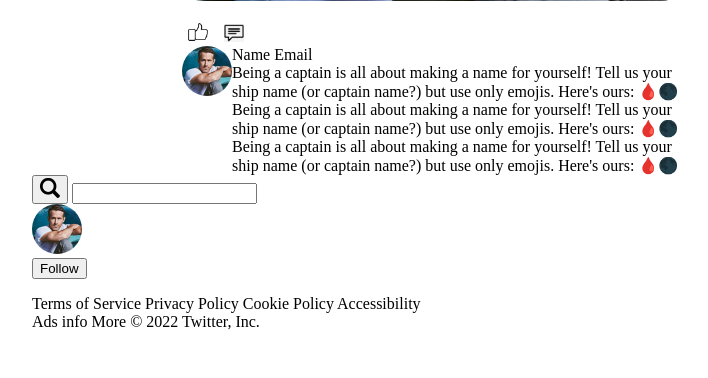
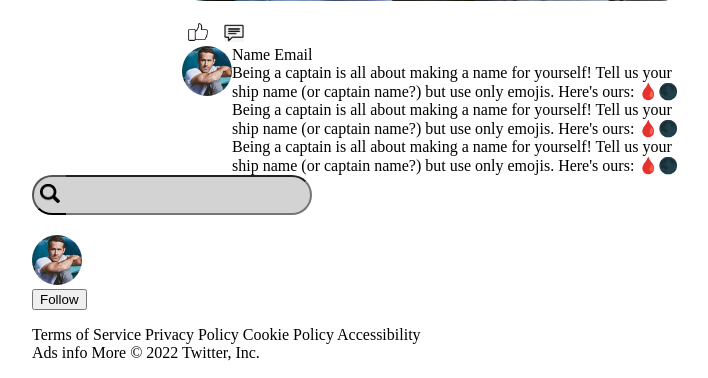
Before and after one commit to rami3rouhana/twitter-clone, a PHP site: page /twitter-feed.html in a window 1280 px wide. Shown: the part 829-1207 px from the top of the page, without its empty margins (408-1116 px from the left). Before the commit the page ends 1159 px from the top, so only its background shows below. Run offline with PHP 8.4, Linux system fonts and the light colour scheme.

Commit message:
add search bar style

```diff
--- a/style/twitter-feed.css
+++ b/style/twitter-feed.css
@@ -233,3 +233,31 @@ svg{
     display: flex;
     flex-direction: row;
 }
+
+.search-header{
+    display: flex;
+    margin-bottom: 20px;
+}
+
+#search-button{
+    border-right: 0px;
+    background-color: lightgray;
+    border-top-left-radius: 50px;
+    border-bottom-left-radius: 50px;
+    outline: none;
+    height: 40px;
+}
+
+#search-bar{
+    border-left: 0px;
+    width: 60%;
+    outline: none;
+    background-color: lightgray;
+    border-top-right-radius: 50px;
+    border-bottom-right-radius: 50px;
+    font-size: medium;
+}
+
+#search-bar:focus {
+    background-color: white;
+}
```
